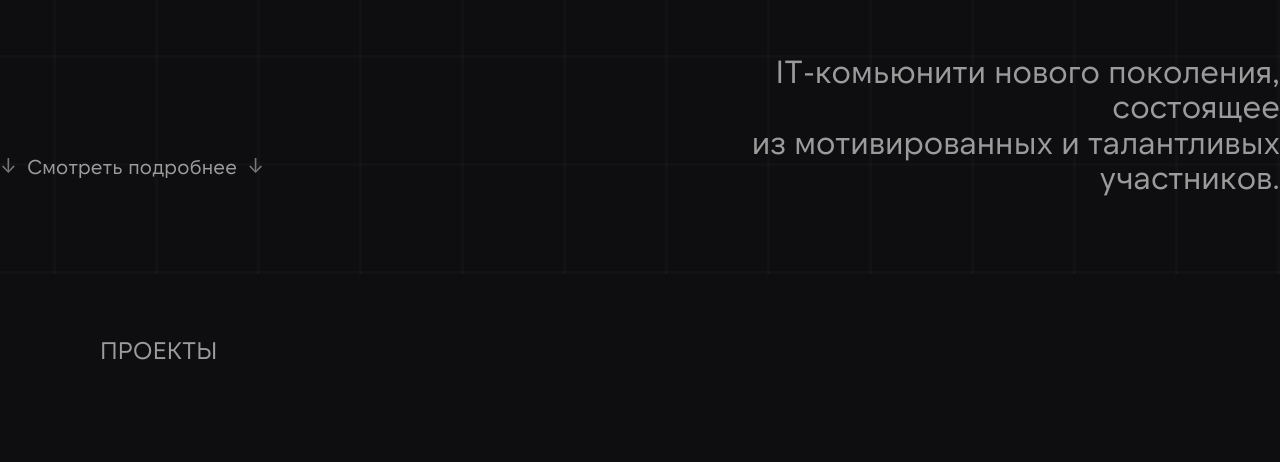
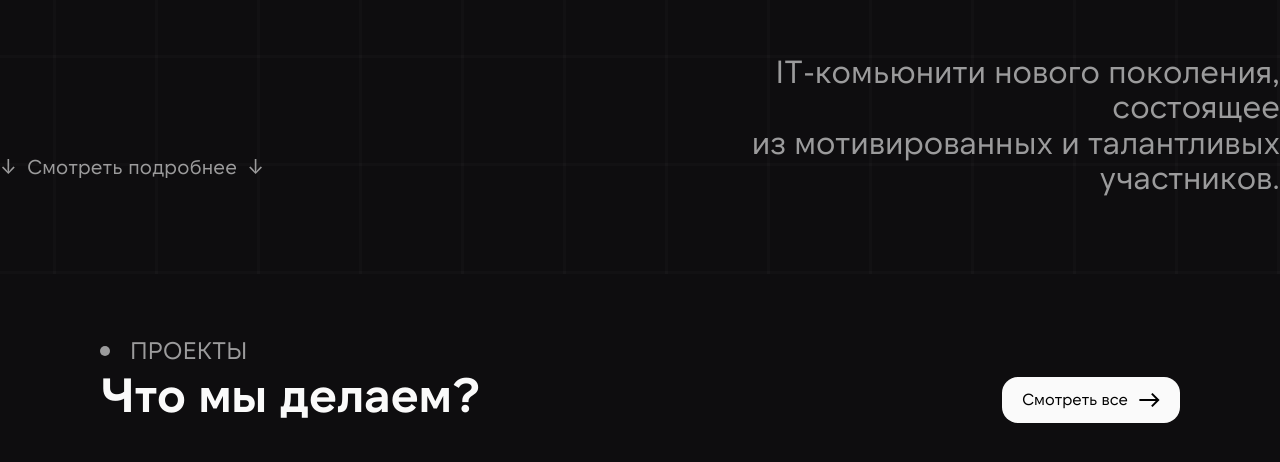
Before and after one commit to DutkinTE/itam_landing, a React (Vite) app: page / in a window 1280 px wide. Shown: the part 732-1194 px from the top of the page. Built offline with nearby package versions, Linux system fonts and the light colour scheme.

Commit message:
add projects section

```diff
--- a/src/components/Projects.tsx
+++ b/src/components/Projects.tsx
@@ -29,8 +29,30 @@ export default function Projects(): JSX.Element {
     return (
         <section className="projects" >
             <div className="container">
-                <div className="projects__title">
-                    ПРОЕКТЫ
+                <div className="projects__inner">
+                    <div className="projects_header">
+                        <div className="projects__title">
+                            ПРОЕКТЫ
+                        </div>
+                        <div className="projects__subtitle">
+                            Что мы делаем?
+                        </div>
+                    </div>
+                    <div className="projects__button">
+                        Смотреть все
+                        <svg
+                            className="projects__iconArrowRight"
+                            width="22"
+                            height="22"
+                            viewBox="0 0 22 22"
+                            xmlns="http://www.w3.org/2000/svg"
+                            aria-hidden="true"
+                        >
+                            <path
+                                d="M14.5355 3.92909L13.1213 5.3433L17.7812 10.0031H1.39042V11.9972H17.7812L13.1213 16.657L14.5355 18.0712L21.6066 11.0002L14.5355 3.92909Z"
+                            />
+                        </svg>
+                    </div>
                 </div>
             </div>
         </section>
--- a/src/components/hero.css
+++ b/src/components/hero.css
@@ -69,18 +69,15 @@
     color: var(--text-primary);
 }
 
-.hero__moreIcon {
-    opacity: .75;
-    transform: translateY(-1px);
-}
-
 @keyframes hero-more-bounce {
     0% {
         transform: translateY(0);
     }
+
     50% {
         transform: translateY(-6px);
     }
+
     100% {
         transform: translateY(0);
     }
--- a/src/components/projects.css
+++ b/src/components/projects.css
@@ -8,3 +8,70 @@
     font-weight: normal;
     color: var(--text-secondary);
 }
+
+.projects__title::before {
+    content: '';
+    display: inline-block;
+    width: 10px;
+    height: 10px;
+    border-radius: 50%;
+    background-color: var(--text-secondary);
+    margin-right: 20px;
+    transform: translateY(-3px);
+}
+
+.projects__subtitle {
+    line-height: 1.2;
+    font-size: 48px;
+    font-weight: bold;
+    color: var(--text-primary);
+}
+
+.projects__button {
+    padding: 12px 20px;
+    font-size: 16px;
+    font-weight: normal;
+    line-height: 1.3;
+    color: var(--black-main);
+    background-color: var(--white-main);
+    border: none;
+    border-radius: 16px;
+    cursor: pointer;
+    transition: all 0.2s ease;
+    display: flex;
+    align-items: center;
+}
+
+.projects__iconArrowRight {
+    display: inline-block;
+    margin-left: 10px;
+    transition: transform 0.2s ease;
+    color: var(--black-main);
+}
+
+.projects__iconArrowRight path {
+    fill: currentColor;
+}
+
+.projects__inner {
+    display: flex;
+    align-items: end;
+    justify-content: space-between;
+}
+
+.projects__button:hover {
+    background-color: var(--white-600);
+}
+
+.projects__button:hover .projects__iconArrowRight {
+    transform: rotate(-45deg);
+}
+
+.projects__button:active {
+    background-color: var(--bg-secondary-block);
+    color: var(--text-brand);
+}
+
+.projects__button:active .projects__iconArrowRight {
+    color: var(--text-brand);
+}
--- a/src/index.css
+++ b/src/index.css
@@ -4,6 +4,7 @@
   --text-primary-inverse: #0E0D0F;
   --text-brand: #8174E2;
   --white-400: rgba(250, 250, 250, 0.4);
+  --white-600: rgba(250, 250, 250, 0.88);
   --white-main: #FAFAFA;
   --bg-tertiary-block: rgba(250, 250, 250, 0.09);
   --bg-secondary-block: #171618;
```
Also changed, not shown: public/images/icon-arrowRight.svg (added).
